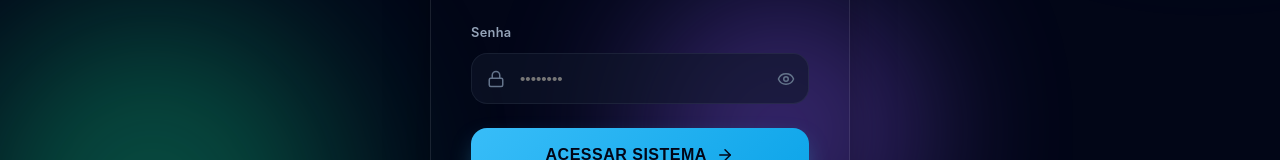
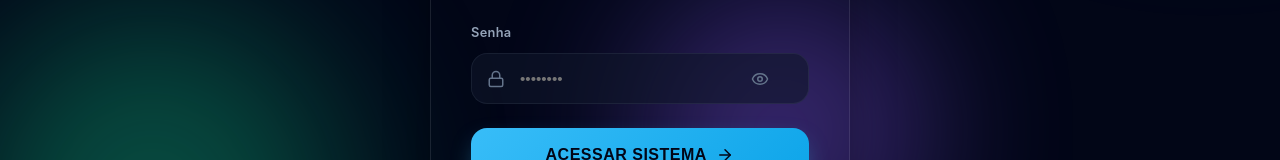
Before and after one commit to H1vy/Registro_acessoriosPRO, a React (Vite) app: page / in a window 1280 px wide. Shown: the part 428-588 px from the top of the page. Built offline with nearby package versions, Linux system fonts and the light colour scheme.

Commit message:
fix: resolve password visibility toggle click issue by refining CSS selectors

```diff
--- a/src/index.css
+++ b/src/index.css
@@ -521,7 +521,7 @@ tr:hover td {
   align-items: center;
 }
 
-.input-with-icon svg {
+.input-with-icon > svg {
   position: absolute;
   left: 1rem;
   top: 50%;
```
